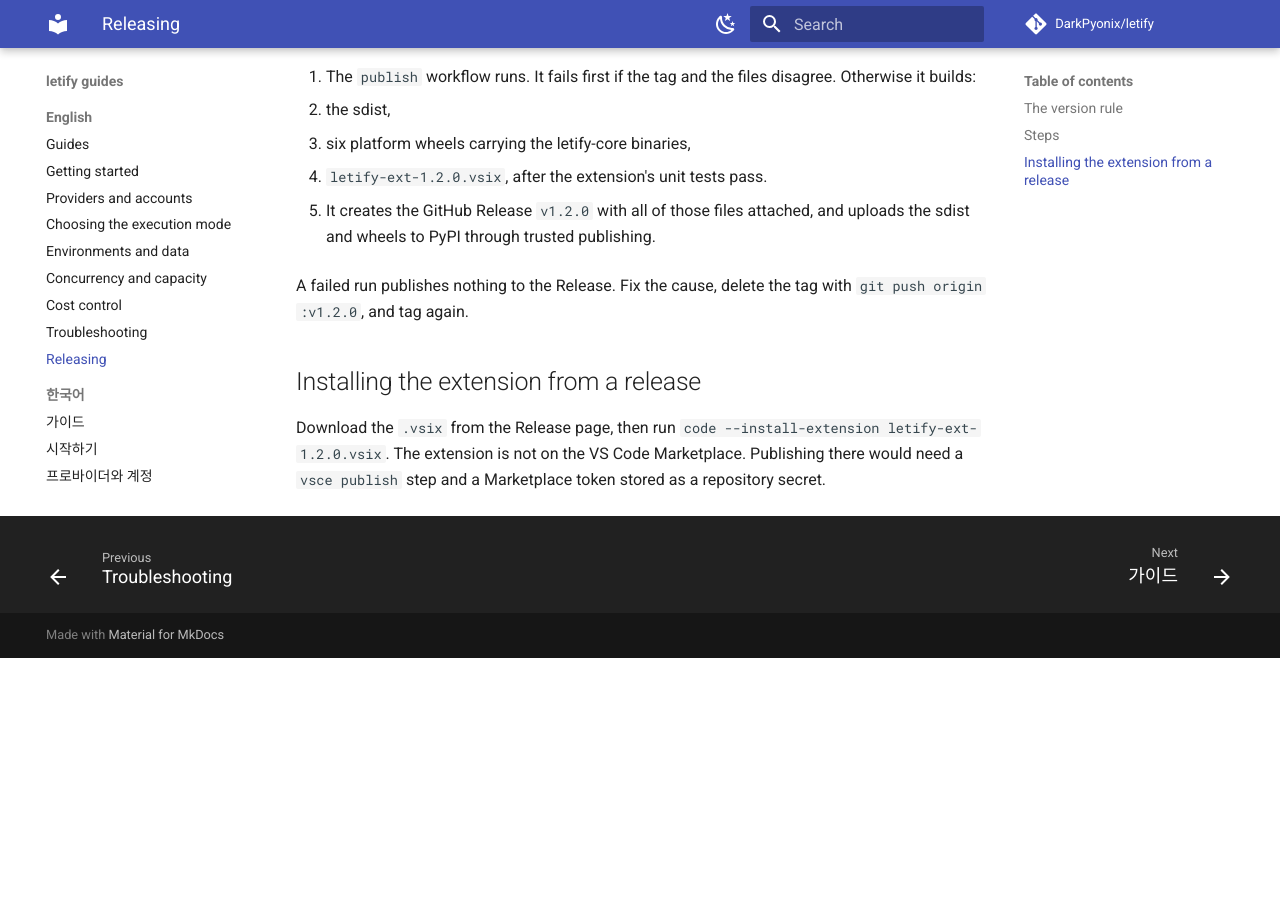
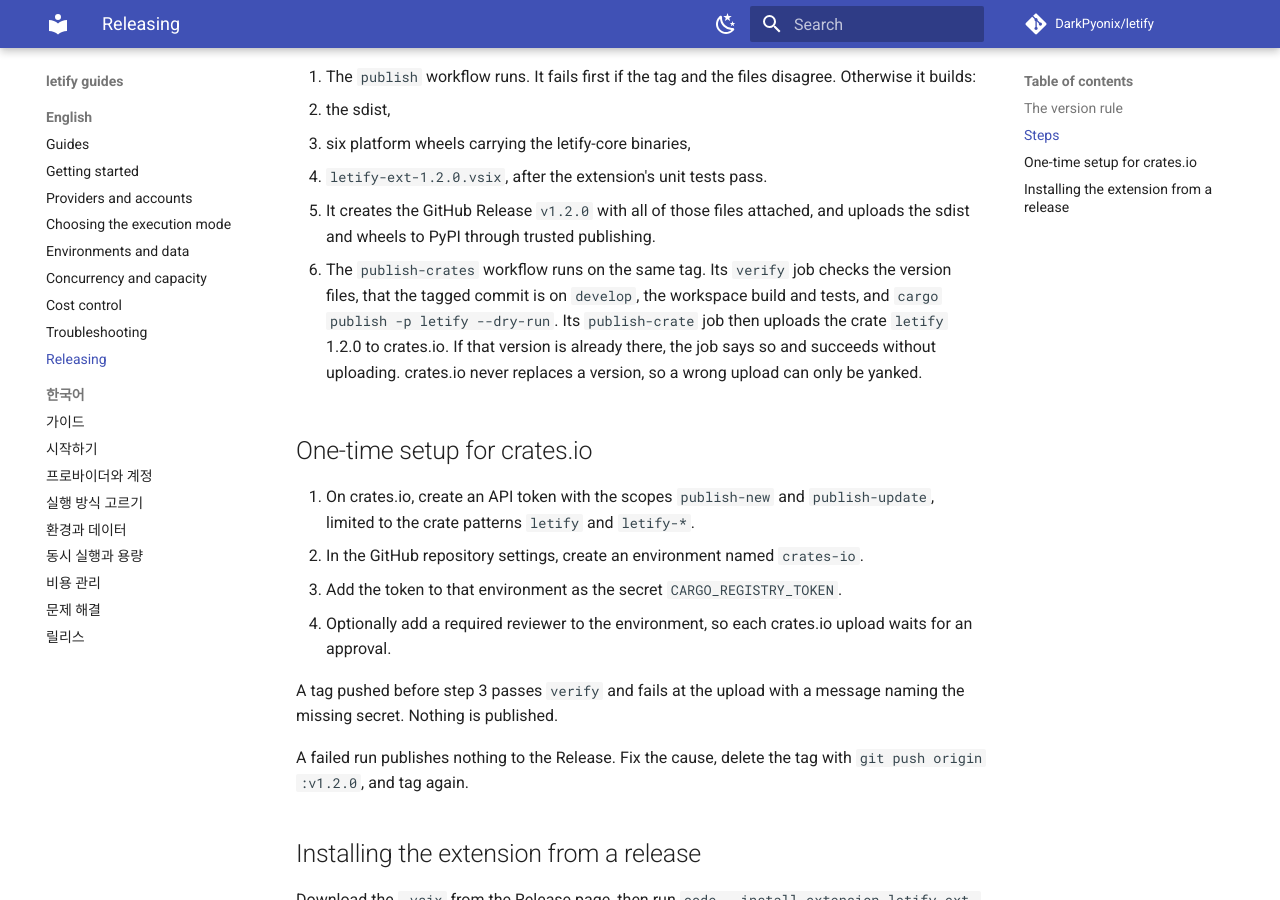
Before and after one commit to DarkPyonix/letify, an MkDocs documentation site: the page built from docs/guide/08-releasing.md, in a window 1280 px wide and 900 px high, scrolled down 814 px. Built offline with MkDocs 1.6.1 and Material for MkDocs 9.7.7, drawn with Linux system fonts in a browser that asks for light colours; comment, search, counter and statistics services are not loaded; before the commit the page ends 1472 px from its top, so only the background shows below that; some of the changed text lies outside the part shown.

Commit message:
Docs: Describe the crates.io step and its one-time setup

```diff
--- a/docs/guide/08-releasing.md
+++ b/docs/guide/08-releasing.md
@@ -1,6 +1,6 @@
 # Releasing
 
-A release is one version number pushed as the tag `v<version>`. GitHub Actions builds everything and attaches it to a GitHub Release.
+A release is one version number pushed as the tag `v<version>`. GitHub Actions builds everything, attaches it to a GitHub Release and publishes the crate `letify` to crates.io.
 
 ## The version rule
 
@@ -38,6 +38,17 @@
 
 4. It creates the GitHub Release `v1.2.0` with all of those files attached, and uploads the sdist and wheels to PyPI through trusted publishing.
 
+5. The `publish-crates` workflow runs on the same tag. Its `verify` job checks the version files, that the tagged commit is on `develop`, the workspace build and tests, and `cargo publish -p letify --dry-run`. Its `publish-crate` job then uploads the crate `letify` 1.2.0 to crates.io. If that version is already there, the job says so and succeeds without uploading. crates.io never replaces a version, so a wrong upload can only be yanked.
+
+## One-time setup for crates.io
+
+1. On crates.io, create an API token with the scopes `publish-new` and `publish-update`, limited to the crate patterns `letify` and `letify-*`.
+2. In the GitHub repository settings, create an environment named `crates-io`.
+3. Add the token to that environment as the secret `CARGO_REGISTRY_TOKEN`.
+4. Optionally add a required reviewer to the environment, so each crates.io upload waits for an approval.
+
+A tag pushed before step 3 passes `verify` and fails at the upload with a message naming the missing secret. Nothing is published.
+
 A failed run publishes nothing to the Release. Fix the cause, delete the tag with `git push origin :v1.2.0`, and tag again.
 
 ## Installing the extension from a release
```
Also changed, not shown: PROJECT.md (+4 -0 lines), docs/guide/ko/08-릴리스.md (+11 -0 lines).
